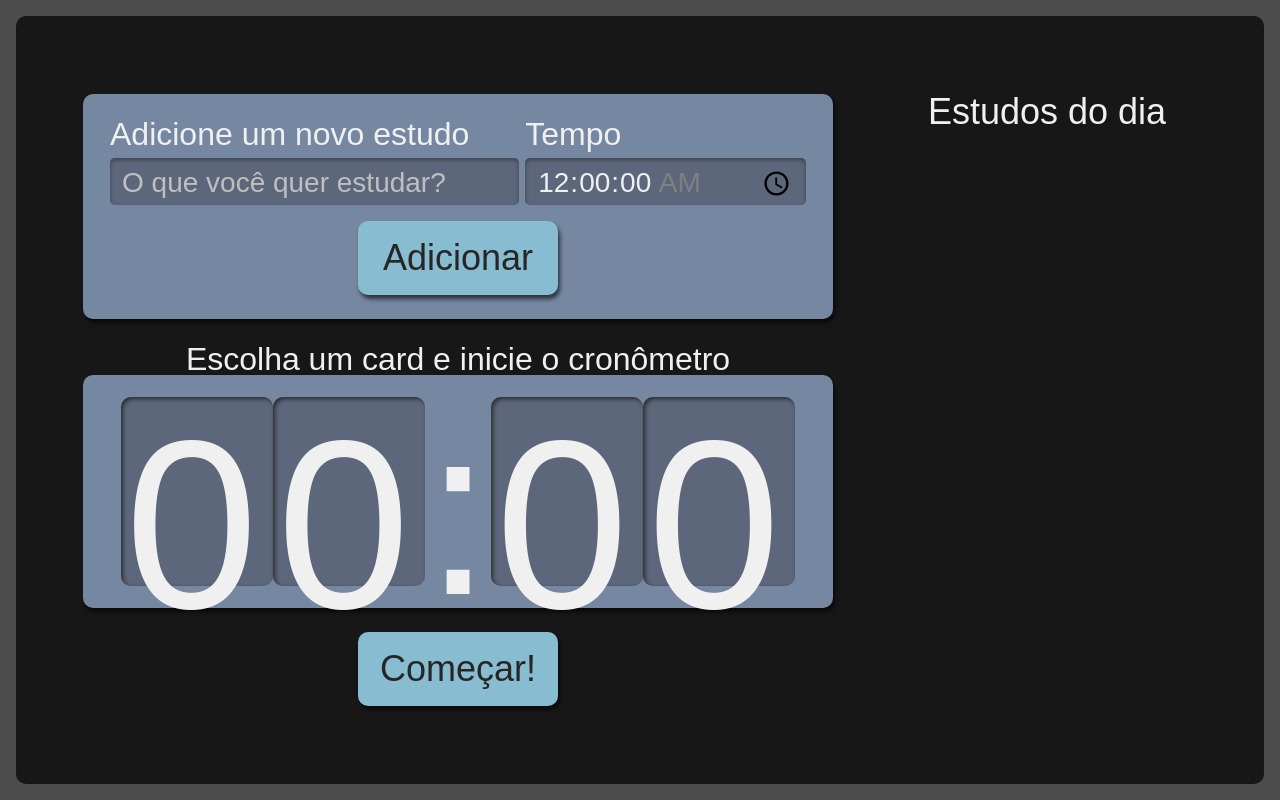
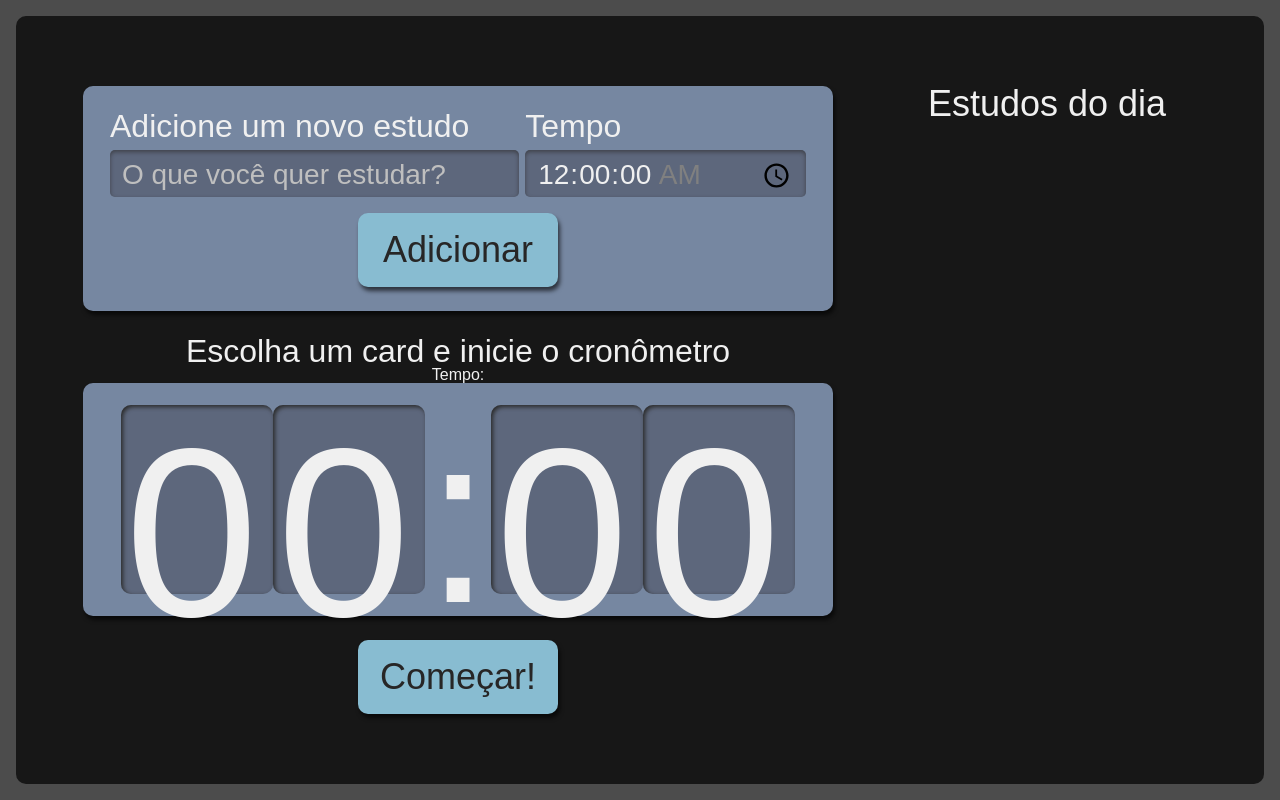
Before and after one commit to leonfpontes/studies, a React (Create React App) app: page / in a window 1280 px wide. Built offline with nearby package versions, Linux system fonts and the light colour scheme.

Commit message:
observando mudancas de estado do timer

```diff
--- a/src/components/Timer/index.tsx
+++ b/src/components/Timer/index.tsx
@@ -1,12 +1,27 @@
+import { useEffect, useState } from "react"
 import { timeToSeconds } from "../../common/utils/time"
+import { ITarefa } from "../../types/task"
 import Button from "../Button"
 import Clock from "./Clock"
 import style from './Timer.module.scss'
 
-export default function Timer() {
+interface Props {
+    selected: ITarefa | undefined
+}
+
+export default function Timer({ selected } : Props) {
+    const [time, setTime] = useState<number>()
+
+    useEffect(() => {
+        if ( selected?.time ){
+            setTime(timeToSeconds(selected.time))
+        }
+    }, [selected])
+
     return(
         <div className={style.cronometro}>
             <p className={style.titulo}>Escolha um card e inicie o cronômetro</p>
+            Tempo: {time}
             <div className={style.relogioWrapper}>
                 <Clock />
             </div>
--- a/src/pages/App.tsx
+++ b/src/pages/App.tsx
@@ -6,7 +6,7 @@ import Timer from '../components/Timer';
 import { ITarefa } from '../types/task';
 
 function App() {
-  const [tasks, setTasks] = useState<ITarefa[] | []>([])
+  const [ tasks, setTasks ] = useState<ITarefa[] | []>([])
   const [ selected, setSelected ] = useState<ITarefa>()
 
   function selectTask(selectedTask: ITarefa){
@@ -24,7 +24,7 @@ function App() {
         task={tasks}
         selectTask={selectTask}
       />
-      <Timer />
+      <Timer selected={selected}/>
     </div>
   );
 }
```
